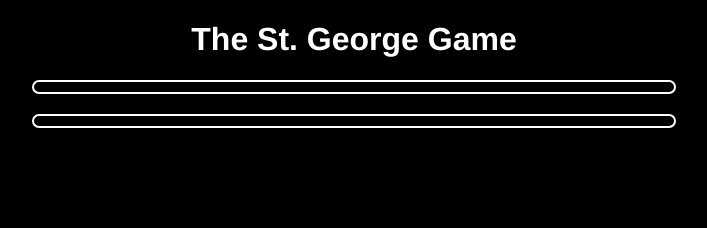
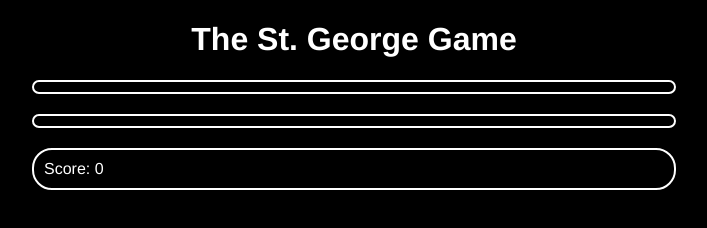
Before and after one commit to SageBerg/St.GeorgeGame, a website: page JavaScript_version/index.html in a window 1280 px wide. Shown: the whole page, without its empty margins (286-993 px from the left). Drawn offline with nearby package versions, Linux system fonts and the light colour scheme; no server answers.

Commit message:
made score visible

```diff
--- a/JavaScript_version/index.html
+++ b/JavaScript_version/index.html
@@ -30,7 +30,9 @@
             </div>
         </div>
 
-        <p id="score">Score: 0<p>
+        <div class="game_display">
+            <span id="score">Score: 0</span>
+        </div>
     </body>
     <script src="http://code.jquery.com/jquery-latest.min.js"></script>
     <script src="client.js"></script>
--- a/JavaScript_version/style.css
+++ b/JavaScript_version/style.css
@@ -41,3 +41,10 @@ h1 {
 .option:hover {
     background-color:red;
 }
+
+#score {
+    color: white;
+    display: block;
+    font-family: helvetica;
+    margin: 10px;
+}
```
